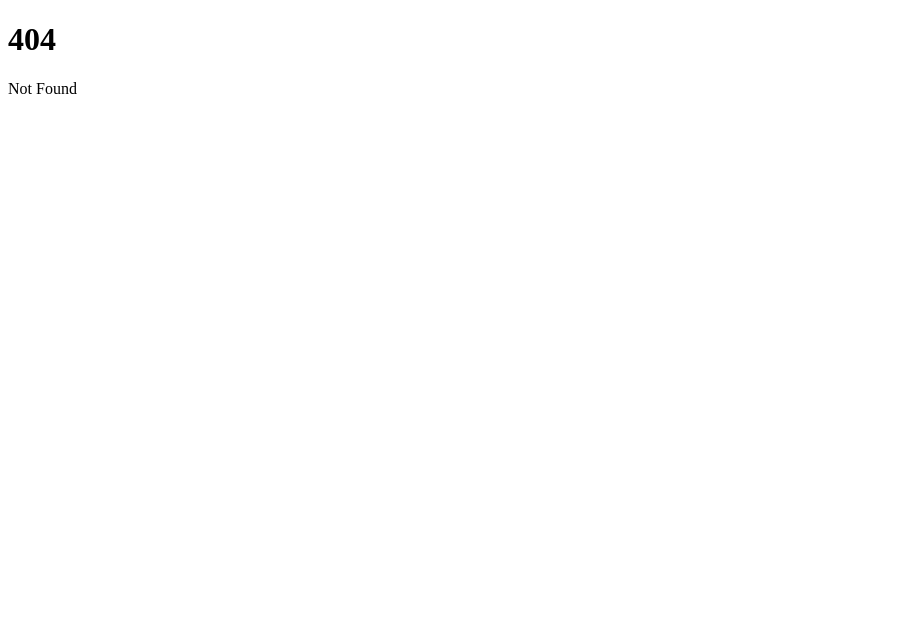
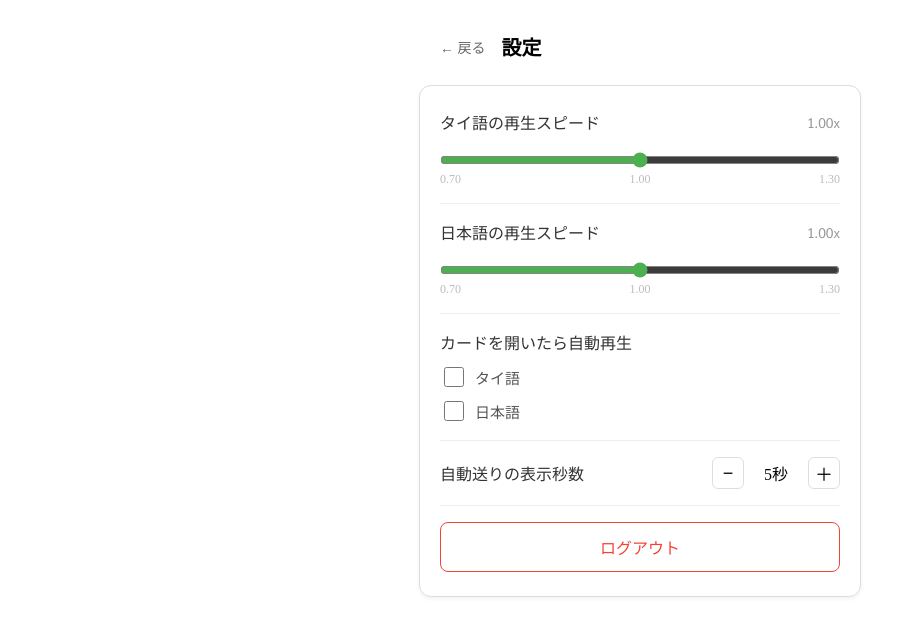
Before and after one commit to Naokichi-T/thai-phrase, a SvelteKit app: page /settings in a window 1280 px wide. Before the commit this address had no page. Shown: the top 636 px of the page, without its empty margins (0-916 px from the left). Built offline with nearby package versions, Linux system fonts and the light colour scheme; no server answers.

Commit message:
設定画面を追加：再生スピード（スライダー）・自動再生・自動送り秒数・ログアウト

```diff
--- /dev/null
+++ b/src/lib/settings.js
@@ -0,0 +1,35 @@
+// 設定のデフォルト値
+const DEFAULTS = {
+  speedThai: 1.0, // タイ語の再生スピード 0.7〜1.3の範囲
+  speedJapanese: 1.0, // 日本語の再生スピード 0.7〜1.3の範囲
+  autoPlayThai: false, // タイ語を自動再生するか
+  autoPlayJapanese: false, // 日本語を自動再生するか
+  autoAdvance: 5, // 自動送りの表示秒数
+};
+
+// localStorageのキー名
+const STORAGE_KEY = "phrase-settings";
+
+/**
+ * 設定を読み込む
+ * localStorageに保存された値があればそれを、なければデフォルト値を返す
+ */
+export function loadSettings() {
+  if (typeof window === "undefined") return DEFAULTS; // SSR対策
+
+  const saved = localStorage.getItem(STORAGE_KEY);
+  if (!saved) return { ...DEFAULTS };
+
+  // 保存された値とデフォルト値をマージする
+  // （新しい設定項目が増えたときにデフォルト値が補完される）
+  return { ...DEFAULTS, ...JSON.parse(saved) };
+}
+
+/**
+ * 設定を保存する
+ * @param {object} settings - 保存する設定値
+ */
+export function saveSettings(settings) {
+  if (typeof window === "undefined") return; // SSR対策
+  localStorage.setItem(STORAGE_KEY, JSON.stringify(settings));
+}
--- /dev/null
+++ b/src/routes/settings/+page.svelte
@@ -0,0 +1,269 @@
+<script>
+  import { onMount } from "svelte";
+  import { supabase } from "$lib/supabase";
+  import { loadSettings, saveSettings } from "$lib/settings";
+
+  // 設定値
+  let settings = $state(loadSettings());
+
+  // 設定が変わるたびに自動でlocalStorageに保存する
+  $effect(() => {
+    saveSettings(settings);
+  });
+
+  // ログアウト処理
+  async function logout() {
+    await supabase.auth.signOut();
+    window.location.href = "/login";
+  }
+</script>
+
+<div class="container">
+  <!-- 戻るボタン -->
+  <div class="header">
+    <a href="/" class="back-btn">← 戻る</a>
+    <h1 class="title">設定</h1>
+  </div>
+
+  <div class="settings-list">
+    <!-- タイ語の再生スピード -->
+    <div class="setting-item">
+      <p class="setting-label">
+        タイ語の再生スピード
+        <span class="speed-value">{settings.speedThai.toFixed(2)}x</span>
+      </p>
+      <!-- min:最小値 max:最大値 step:刻み幅 -->
+      <input type="range" class="slider" min={0.7} max={1.3} step={0.05} bind:value={settings.speedThai} />
+      <div class="slider-labels">
+        <span>0.70</span>
+        <span>1.00</span>
+        <span>1.30</span>
+      </div>
+    </div>
+
+    <hr />
+
+    <!-- 日本語の再生スピード -->
+    <div class="setting-item">
+      <p class="setting-label">
+        日本語の再生スピード
+        <span class="speed-value">{settings.speedJapanese.toFixed(2)}x</span>
+      </p>
+      <input type="range" class="slider" min={0.7} max={1.3} step={0.05} bind:value={settings.speedJapanese} />
+      <div class="slider-labels">
+        <span>0.70</span>
+        <span>1.00</span>
+        <span>1.30</span>
+      </div>
+    </div>
+
+    <hr />
+
+    <!-- カードを開いたら自動再生 -->
+    <div class="setting-item">
+      <p class="setting-label">カードを開いたら自動再生</p>
+      <div class="checkbox-group">
+        <label class="checkbox-label">
+          <input type="checkbox" class="toggle" bind:checked={settings.autoPlayThai} />
+          タイ語
+        </label>
+        <label class="checkbox-label">
+          <input type="checkbox" class="toggle" bind:checked={settings.autoPlayJapanese} />
+          日本語
+        </label>
+      </div>
+    </div>
+
+    <hr />
+
+    <!-- 自動送りの表示秒数 -->
+    <div class="setting-item setting-row">
+      <p class="setting-label">自動送りの表示秒数</p>
+      <div class="number-input">
+        <button onclick={() => (settings.autoAdvance = Math.max(1, settings.autoAdvance - 1))}>−</button>
+        <span>{settings.autoAdvance}秒</span>
+        <button onclick={() => (settings.autoAdvance = Math.min(30, settings.autoAdvance + 1))}>＋</button>
+      </div>
+    </div>
+
+    <hr />
+
+    <!-- ログアウト -->
+    <div class="setting-item">
+      <button class="logout-btn" onclick={logout}>ログアウト</button>
+    </div>
+  </div>
+</div>
+
+<style>
+  .container {
+    display: flex;
+    flex-direction: column;
+    align-items: center;
+    padding: 24px 16px;
+  }
+
+  /* ヘッダー（戻るボタン＋タイトル） */
+  .header {
+    width: 100%;
+    max-width: 400px;
+    display: flex;
+    align-items: center;
+    gap: 16px;
+    margin-bottom: 24px;
+  }
+
+  .back-btn {
+    color: #666;
+    text-decoration: none;
+    font-size: 14px;
+  }
+
+  .back-btn:hover {
+    color: #333;
+  }
+
+  .title {
+    font-family: "Sarabun", sans-serif;
+    font-size: 20px;
+    margin: 0;
+  }
+
+  /* 設定リスト全体 */
+  .settings-list {
+    width: 100%;
+    max-width: 400px;
+    background: white;
+    border: 1px solid #ddd;
+    border-radius: 12px;
+    padding: 8px 20px;
+    box-shadow: 0 2px 4px rgba(0, 0, 0, 0.05);
+  }
+
+  /* 設定項目1つ */
+  .setting-item {
+    padding: 16px 0;
+  }
+
+  /* 横並びの設定項目（ラベル＋コントロール） */
+  .setting-row {
+    display: flex;
+    align-items: center;
+    justify-content: space-between;
+  }
+
+  .setting-label {
+    font-family: "Sarabun", sans-serif;
+    font-size: 16px;
+    margin: 0 0 10px 0;
+    color: #333;
+  }
+
+  .setting-row .setting-label {
+    margin: 0; /* 横並びのときはmarginなし */
+  }
+
+  hr {
+    border: none;
+    border-top: 1px solid #eee;
+    margin: 0;
+  }
+
+  /* スピード表示（ラベルの右側に現在値） */
+  .setting-label {
+    display: flex;
+    justify-content: space-between;
+    align-items: center;
+  }
+
+  .speed-value {
+    font-size: 14px;
+    color: #999;
+    font-weight: normal;
+  }
+
+  /* スライダー */
+  .slider {
+    width: 100%;
+    accent-color: #4caf50; /* スライダーの色 */
+    margin: 8px 0 4px 0;
+  }
+
+  /* スライダーの目盛りラベル */
+  .slider-labels {
+    display: flex;
+    justify-content: space-between;
+    font-size: 12px;
+    color: #bbb;
+  }
+
+  /* チェックボックス（トグル風） */
+  .toggle {
+    width: 20px;
+    height: 20px;
+    cursor: pointer;
+  }
+
+  /* 秒数の増減ボタン */
+  .number-input {
+    display: flex;
+    align-items: center;
+    gap: 12px;
+  }
+
+  .number-input button {
+    width: 32px;
+    height: 32px;
+    border: 1px solid #ddd;
+    border-radius: 6px;
+    background: white;
+    font-size: 18px;
+    cursor: pointer;
+    display: flex;
+    align-items: center;
+    justify-content: center;
+  }
+
+  .number-input button:hover {
+    background: #f0f0f0;
+  }
+
+  .number-input span {
+    font-size: 16px;
+    min-width: 40px;
+    text-align: center;
+  }
+
+  /* ログアウトボタン */
+  .logout-btn {
+    width: 100%;
+    padding: 12px;
+    background: white;
+    border: 1px solid #f44336;
+    border-radius: 8px;
+    color: #f44336;
+    font-size: 16px;
+    font-family: "Sarabun", sans-serif;
+    cursor: pointer;
+  }
+
+  .logout-btn:hover {
+    background: #fdecea;
+  }
+
+  /* チェックボックスのグループ */
+  .checkbox-group {
+    display: flex;
+    flex-direction: column;
+    gap: 8px;
+  }
+
+  .checkbox-label {
+    display: flex;
+    align-items: center;
+    gap: 8px;
+    font-size: 15px;
+    color: #555;
+    cursor: pointer;
+  }
+</style>
```
